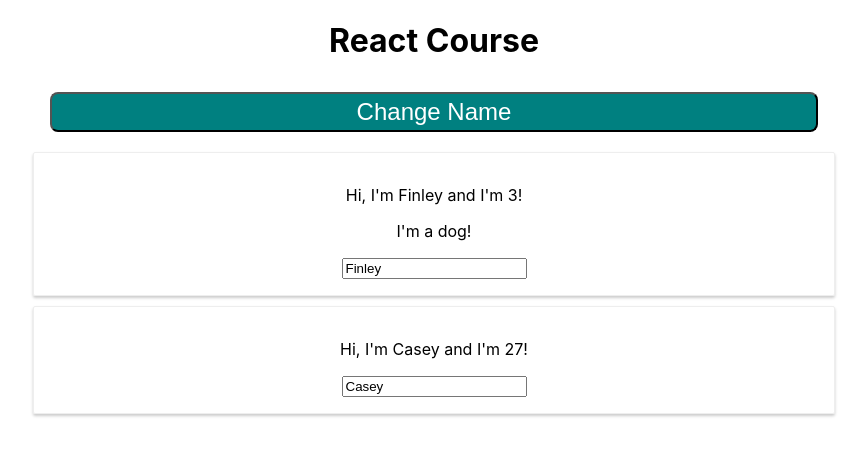
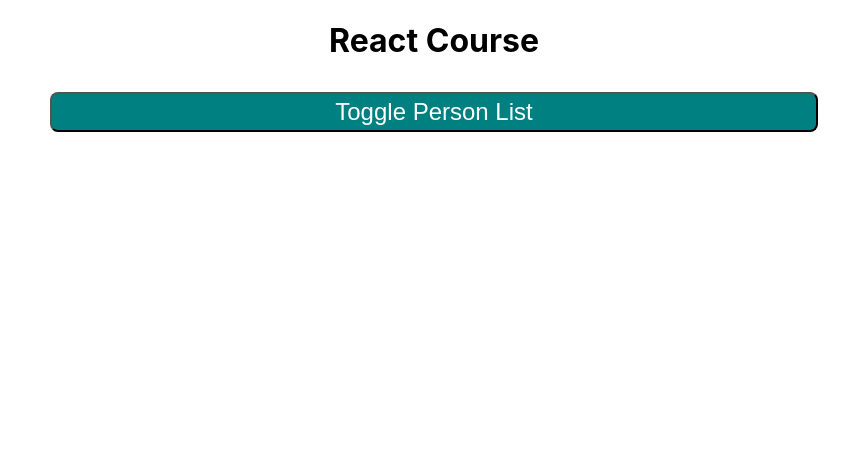
Before and after one commit to caseyr003/react-complete-guide, a React (Create React App) app: page / in a window 1280 px wide. Shown: the top 456 px of the page, without its empty margins (206-1073 px from the left). Built offline with nearby package versions, Linux system fonts and the light colour scheme.

Commit message:
update button to toggle person list

```diff
--- a/src/App.js
+++ b/src/App.js
@@ -8,7 +8,8 @@
     persons: [
       { name: 'Finley', age: 3 },
       { name: 'Casey', age: 27 }
-    ]
+    ],
+    showPersons: false
   }
 
   changeNameHandler = (newName) => {
@@ -29,6 +30,11 @@
     } )
   }
 
+  togglePersonHandler = () => {
+    const doesShow = this.state.showPersons;
+    this.setState({showPersons: !doesShow});
+  }
+
   render() {
     const btnStyle = {
       backgroundColor: 'teal',
@@ -46,7 +52,10 @@
         <h1>React Course</h1>
         <button
           style={btnStyle}
-          onClick={this.changeNameHandler.bind(this, 'Case')}>Change Name</button>
+          onClick={this.togglePersonHandler}>Toggle Person List</button>
+        {
+          this.state.showPersons ?
+            <div>
               <Person
                 name={this.state.persons[0].name}
                 age={this.state.persons[0].age}
@@ -56,6 +65,8 @@
                 age={this.state.persons[1].age}
                 click={this.changeNameHandler.bind(this, 'Caseman')}
                 changed={this.nameChangedHandler} />
+            </div> : null
+        }
       </div>
     );
   }
```
Lines whose indentation alone changed are shown as unchanged.
